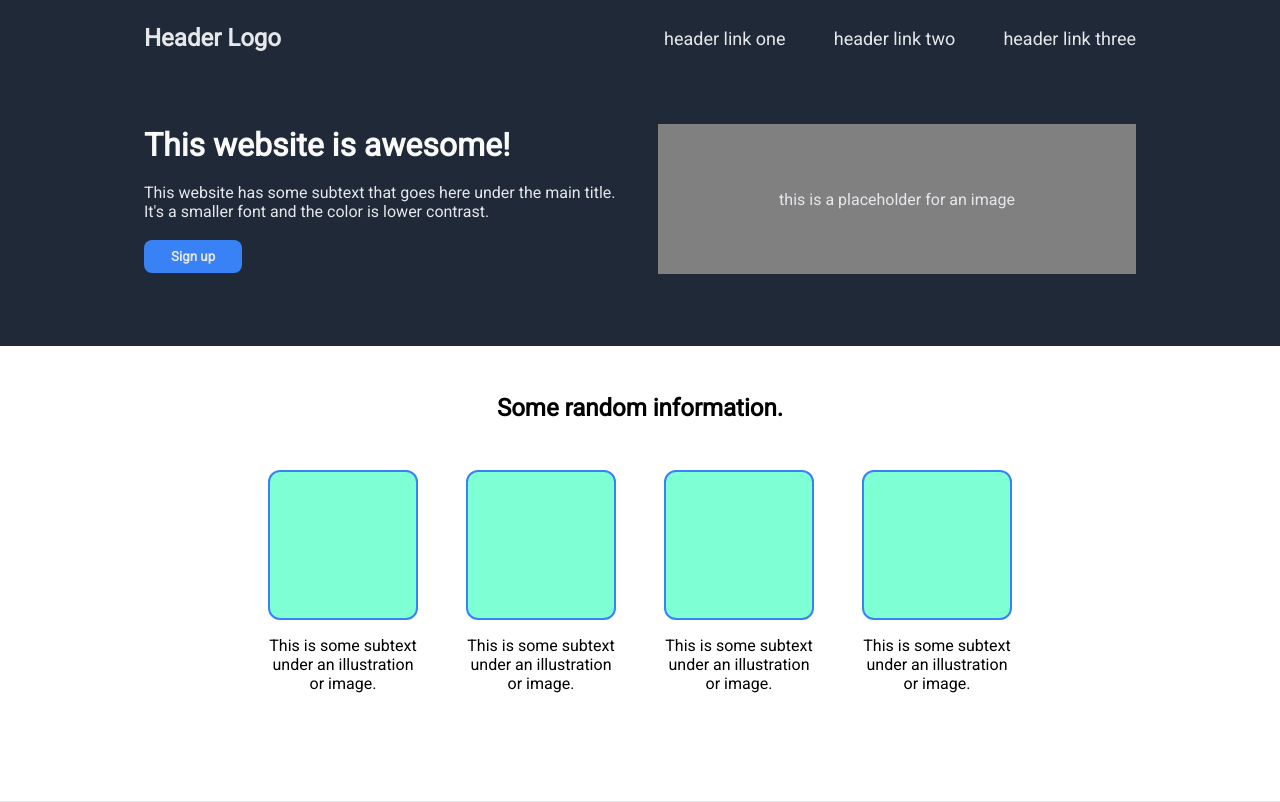
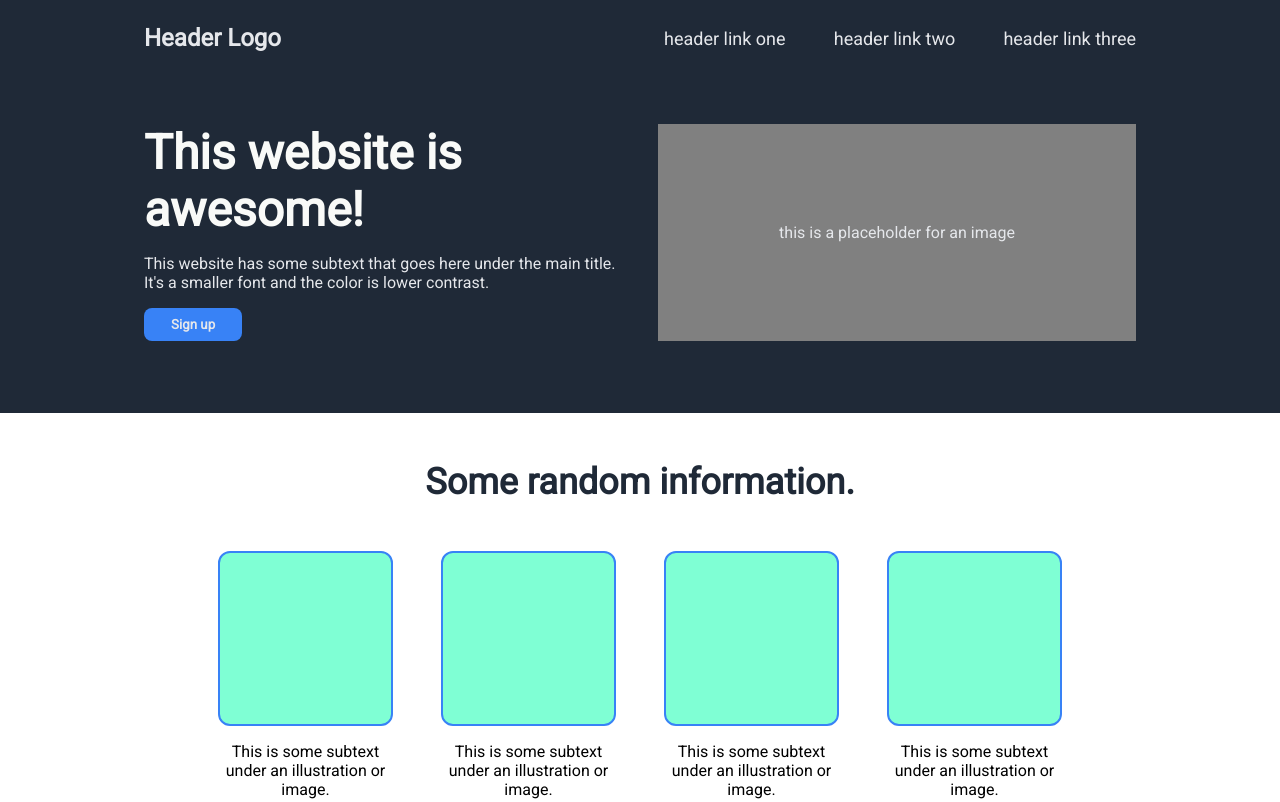
Before and after one commit to saradjorovic/landing-page, a plain HTML site: page index.html in a window 1280 px wide. Shown: the top 802 px of the page. Drawn offline with Linux system fonts and the light colour scheme.

Commit message:
Fix fonts and box sizes.

```diff
--- a/styles.css
+++ b/styles.css
@@ -82,6 +82,8 @@ a {
 
 .hero-left h1{
     color:#f9faf8;
+    font-size: 48px;
+    font-weight: bolder;
 }
 
 .hero-left p{
@@ -127,6 +129,9 @@ button {
 .middle h2{
     text-align: center;
     padding: 48px;
+    font-size: 36px;
+    font-weight: bolder;
+    color: #1f2937;
 }
 
 .grid {
@@ -145,12 +150,12 @@ button {
 .element p{
     align-self: center;
     text-align: center;
-    max-width: 150px;
+    max-width: 175px;
 }
 
 .block {
-    width:150px;
-    height:150px;
+    width:175px;
+    height:175px;
     border-width:2px;
     border-style: solid;
     border-color:#3882f6;
```
